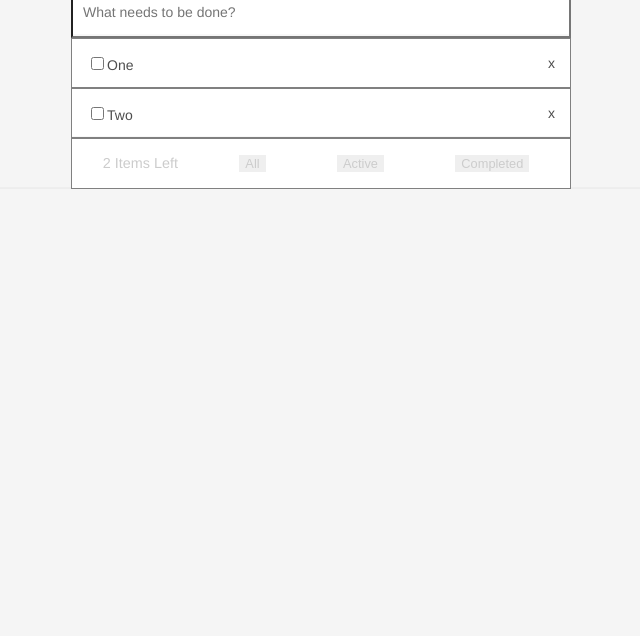
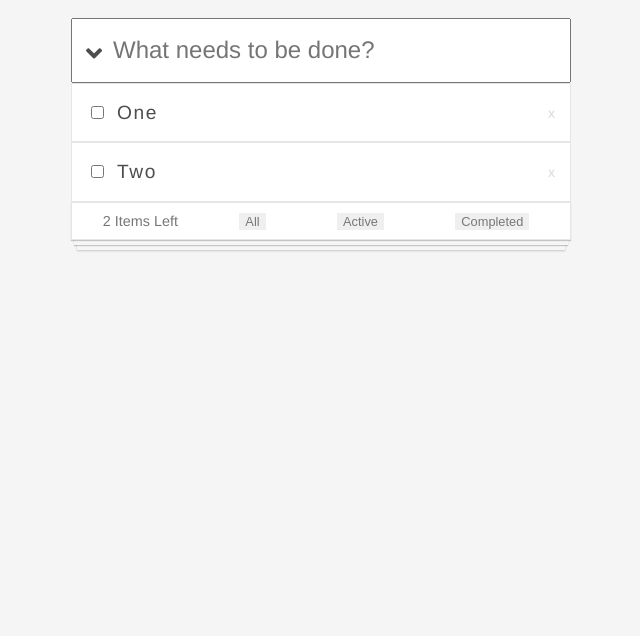
Before and after one commit to srijan-kapoor/JScore, a plain HTML site: page day_8/alternateTodo.html in a window 1280 px wide. Shown: the part 164-800 px from the top of the page, without its empty margins (319-959 px from the left). Drawn offline with Linux system fonts and the light colour scheme.

Commit message:
more functionality in todo

```diff
--- a/day_8/alternate-main.css
+++ b/day_8/alternate-main.css
@@ -6,13 +6,22 @@
 	display: flex;
 	flex-direction: column;
 }
+.fas{
+	position: absolute;
+	top: 55px;
+	font-size: 1.6rem;
+	left: 15px;
+	color: #4d4d4d;
+}
+.arrow{
+	position: relative;
+}
 .grid {
 	display: grid;
 	grid-template-columns: 500px;
 	justify-content: center;
 	padding-top: 2rem;
-	box-shadow: inset 0 -2px 1px rgba(0,0,0,0.03);
-	background: rgba(0, 0, 0, 0.003);
+	/*background: rgba(0, 0, 0, 0.003);*/
 	background: #f5f5f5;
 }
 h2{
@@ -33,18 +42,24 @@ ul{
 	justify-content: space-around;
 	align-content: center;
 	margin: 0;
-	box-shadow: inset 0 -2px 1px rgba(0,0,0,0.03);
+	/*box-shadow: inset 0 -2px 1px #00000008;*/
 }
 li {
-	height: 3rem;
-	border: 1px solid grey;
+	height: 3.6rem;
+	border: 1px solid #e6e6e6;
 	display: flex;
 	align-items: center;
   justify-content: space-between;
   padding: 0 15px;
+  color: #d9d9d9;
 }
 .span-text{
 	color: #4d4d4d;
+	font-size: 1.2rem;
+	letter-spacing: 0.1rem;
+	font-weight: 200;
+	padding-left: 10px;
+
 }
 .container{
 	display: flex;
@@ -55,33 +70,39 @@ li {
 }
 .todo-text{
 	outline: none;
-	height: 3rem;
-	padding: 0px 10px;
-	font-size: 14px;
-	box-shadow: inset 0 -2px 1px rgba(0,0,0,0.03);
+	height: 3.8rem;
+	padding: 0px 40px;
+	font-size: 1.5rem;
 	font-family: 'Helvetica Neue', Helvetica, Arial, sans-serif;
 	/*opacity: 0.4;*/
+	color: #d9d9d9;
+	font-weight: 100;
 }
 .button-wrap{
 	display: flex;
 	justify-content: space-around;
-	padding-top: 1rem;
+	padding: 0.6rem 0;
 	background: #fff;
-	border: 1px solid grey;
-	padding-bottom: 1rem;
+	border: 1px solid #e6e6e6;
 	font-size: .8rem;
+	box-shadow: 0 1px 1px #0003,
+							0 8px 0 -3px #f6f6f6,
+							0 9px 1px -3px #0003,
+							0 16px 0 -6px #f6f6f6,
+							0 17px 2px -6px #0003;
+
 }
 button{
 	outline: none;
 	border: none;
 	font-size: 0.9rem;
-	color: #ccc;
+	color: #777;
 	font-weight: 100;
 	font-size: 0.8rem;
 }
 body{
 	font-family: 'Helvetica Neue', Helvetica, Arial, sans-serif;
-	color: #4d4d4d;
+	color: #d9d9d9;
 }
 .delete::before{
 	content: '';
@@ -95,10 +116,13 @@ body{
 }
 .items-left{
 	font-size: 0.9rem;
-	color: #ccc;
+	color: #777;
 	font-weight: 100;
 }
 button:focus{
 	border: 1px solid #af2f2f33;
 	border-radius: 5px;
 }
+.none{
+	display: none;
+}
--- a/day_8/alternateTodo.html
+++ b/day_8/alternateTodo.html
@@ -9,7 +9,10 @@
 	<body class="grid">
 		<h2>todos</h2>
 		<div class="wrapper">
-			<input type="text" placeholder="What needs to be done?" class="todo-text">
+			<div class="arrow grid">
+				<i class="fas fa-angle-down"></i>
+				<input type="text" placeholder="What needs to be done?" class="todo-text">
+			</div>
 			<!-- <button class="btn">Submit</button> -->
 			<!-- <button class="btn remove-button">[x]</button> -->
 			<div>
--- a/day_8/main.js
+++ b/day_8/main.js
@@ -6,7 +6,8 @@ const completed = document.querySelector('.complete');
 const active = document.querySelector('.active');
 const all = document.querySelector('.all');
 const left = document.querySelector('.items-left');
-console.log(left)
+const arrow = document.querySelector('.fas');
+// console.log(left)
 
 const allTodo = [
   {
@@ -68,7 +69,7 @@ function toggleTodo(event) {
     allTodo[index].done = !allTodo[index].done;
     var strike = document.body.querySelectorAll('.display-todo');
     strike.forEach(todo => {
-      console.log(todo);
+      // console.log(todo);
       if (todo.done) {
         todo.style.textDecoration = 'line-through';
       }
@@ -102,12 +103,30 @@ displayTodo(allTodo);
     displayTodo(allTodo);
   }
   function enter(e) {
-    console.log(e.keyCode)
+    // console.log(e.keyCode)
    if (e.keyCode==13)  {
       addTodo(todoText.value)
    }
   }
+  // function collapse(e) {
+  //   if(!todo.done) {
+  //     for (var li of document.querySelectorAll('ul')) {
+  //         // console.log(todo.done);
+  //         // todo.done == true;
+  //       }
+  //       return displayTodo(e);
+  //     }
+  // }
 
+  function collapse() {
+    if(ul.classList.contains('none'))
+    {
+      ul.classList.remove('none');
+    }
+    else {
+      ul.classList.add('none');
+    }
+  }
 // To check the number of items left
   function itemsLeft() {
     let countChecked = allTodo.filter(v => v.done == false);
@@ -122,3 +141,5 @@ ul.addEventListener('click', removeTodo)
 completed.addEventListener('click', completeTodo)
 active.addEventListener('click', activeTodo)
 all.addEventListener('click', allTodoo)
+arrow.addEventListener('click',collapse)
+// arrow.addEventListener('click', expand)
```
